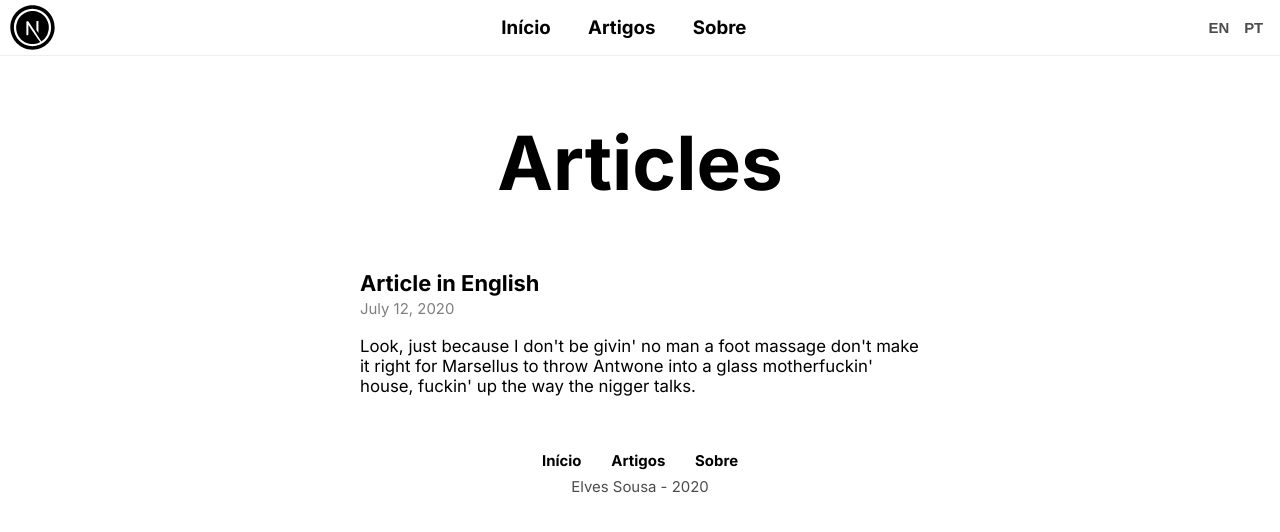
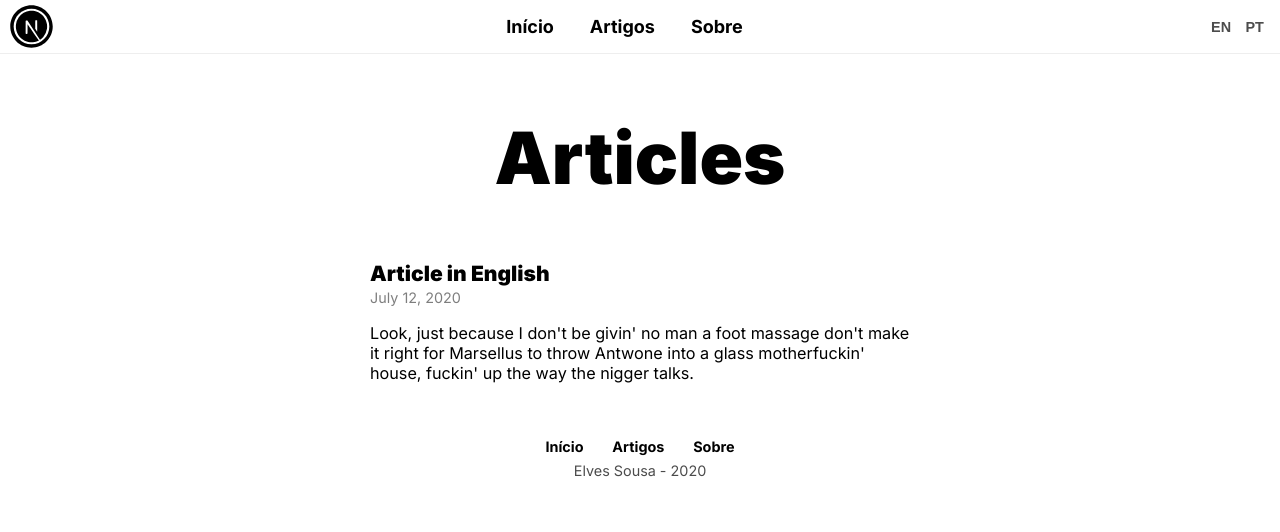
Before and after one commit to Achilles3458/next-intl, a Next.js app: page /en/articles in a window 1280 px wide. Shown: the top 532 px of the page. Built offline with nearby package versions, Linux system fonts and the light colour scheme.

Commit message:
Better typography.

```diff
--- a/pages/styles/layout.css
+++ b/pages/styles/layout.css
@@ -1,9 +1,12 @@
 @import url("https://fonts.googleapis.com/css2?family=Inter:wght@400;700;900&display=swap");
+
 /* Basics */
 body {
   font-family: "Inter", Arial, Helvetica, sans-serif;
-  font-size: 14pt;
+  font-size: 18px;
   margin: 0;
+  -webkit-font-smoothing: antialiased;
+  -moz-osx-font-smoothing: grayscale;
 }
 
 * {
@@ -22,7 +25,12 @@ main {
 
 h1 {
   font-size: 4em;
+  font-weight: 900;
   text-align: center;
+}
+
+h2 {
+  font-weight: 900;
 }
 
 a {
@@ -144,6 +152,7 @@ a {
 }
 
 .post h3 {
+  font-weight: 900;
   margin: 0;
 }
 
```
